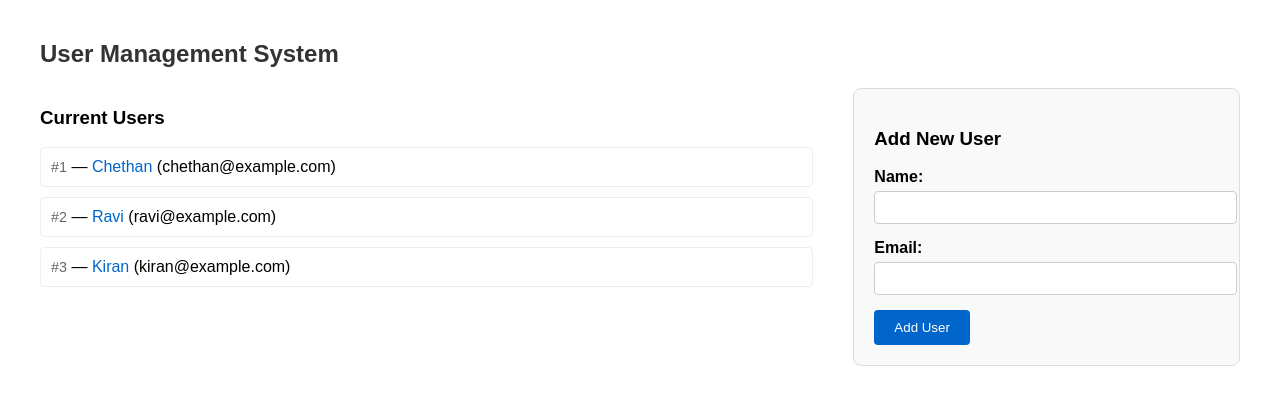
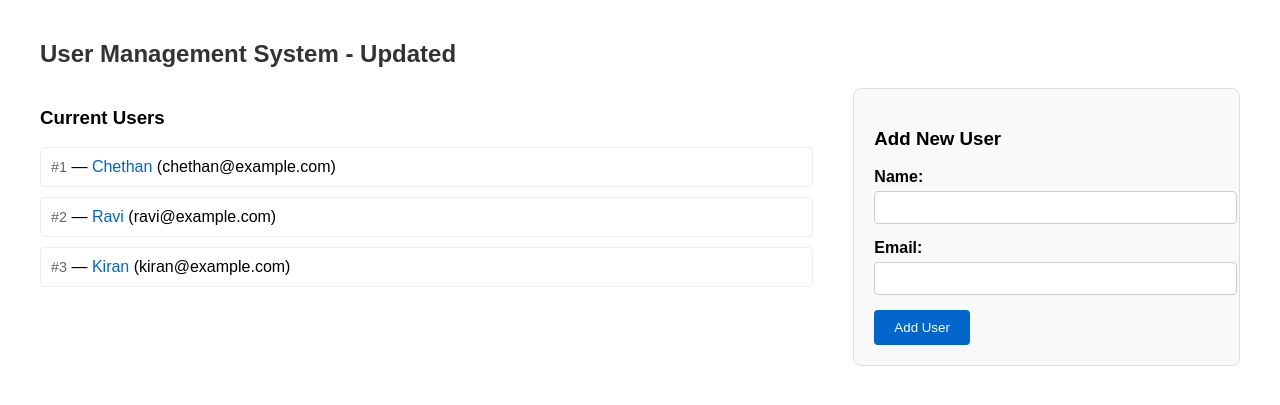
Before and after one commit to chethan81/auto-user-app, a Flask app: page /users in a window 1280 px wide. Shown: the top 405 px of the page. Run offline with Flask 3, Linux system fonts and the light colour scheme; data comes from the database, SQL or seed files in the repository.

Commit message:
Force redeploy - trigger update

```diff
--- a/templates/users.html
+++ b/templates/users.html
@@ -22,7 +22,7 @@
     </style>
 </head>
 <body>
-    <h2>User Management System</h2>
+    <h2>User Management System - Updated</h2>
 
     <div class="container">
         <div class="user-list">
```
